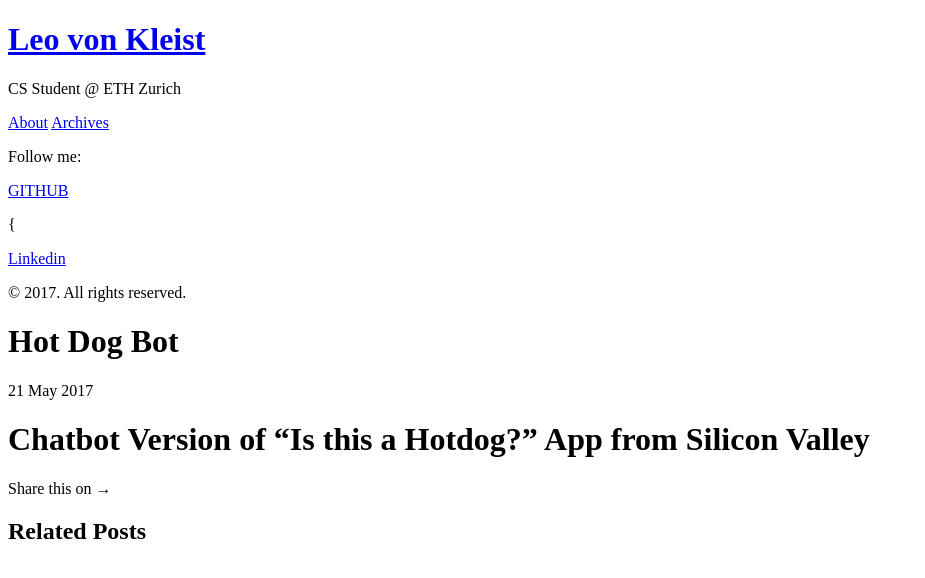
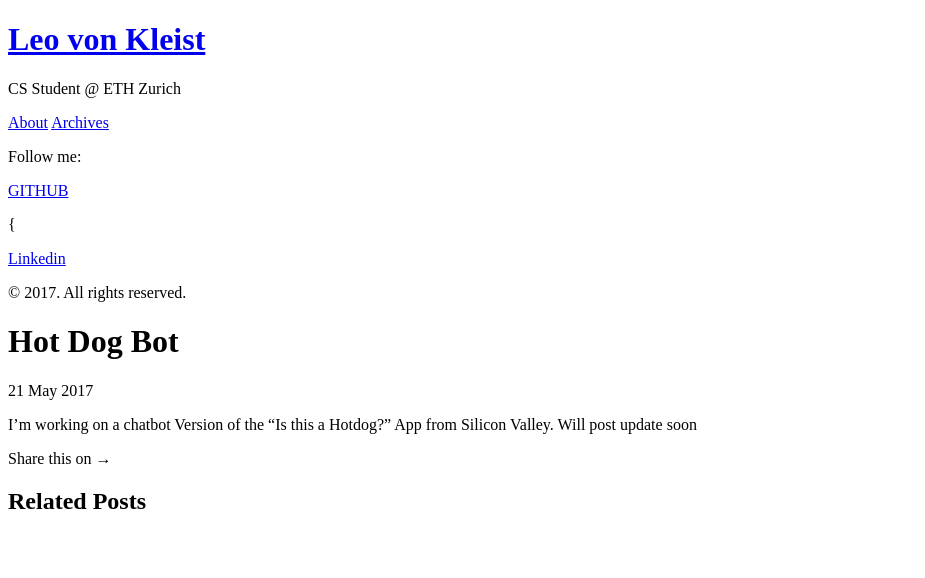
Before and after one commit to leokleist/leokleist.github.io, a Jekyll site: the page built from _posts/2017-05-21-hotdogbot.md, in a window 1280 px wide. Shown: the top 578 px of the page, without its empty margins (0-925 px from the left). Built offline with Jekyll 4.4.1, drawn with Linux system fonts in a browser that asks for light colours; Markdown is read by kramdown in place of the engine named in the settings.

Commit message:
Update 2017-05-21-hotdogbot.md

```diff
--- a/_posts/2017-05-21-hotdogbot.md
+++ b/_posts/2017-05-21-hotdogbot.md
@@ -2,4 +2,5 @@
 title: Hot Dog Bot
 layout: post
 ---
-#Chatbot Version of "Is    this a Hotdog?" App from Silicon Valley
+
+I'm working on a chatbot Version of the "Is this a Hotdog?" App from Silicon Valley. Will post update soon
```
